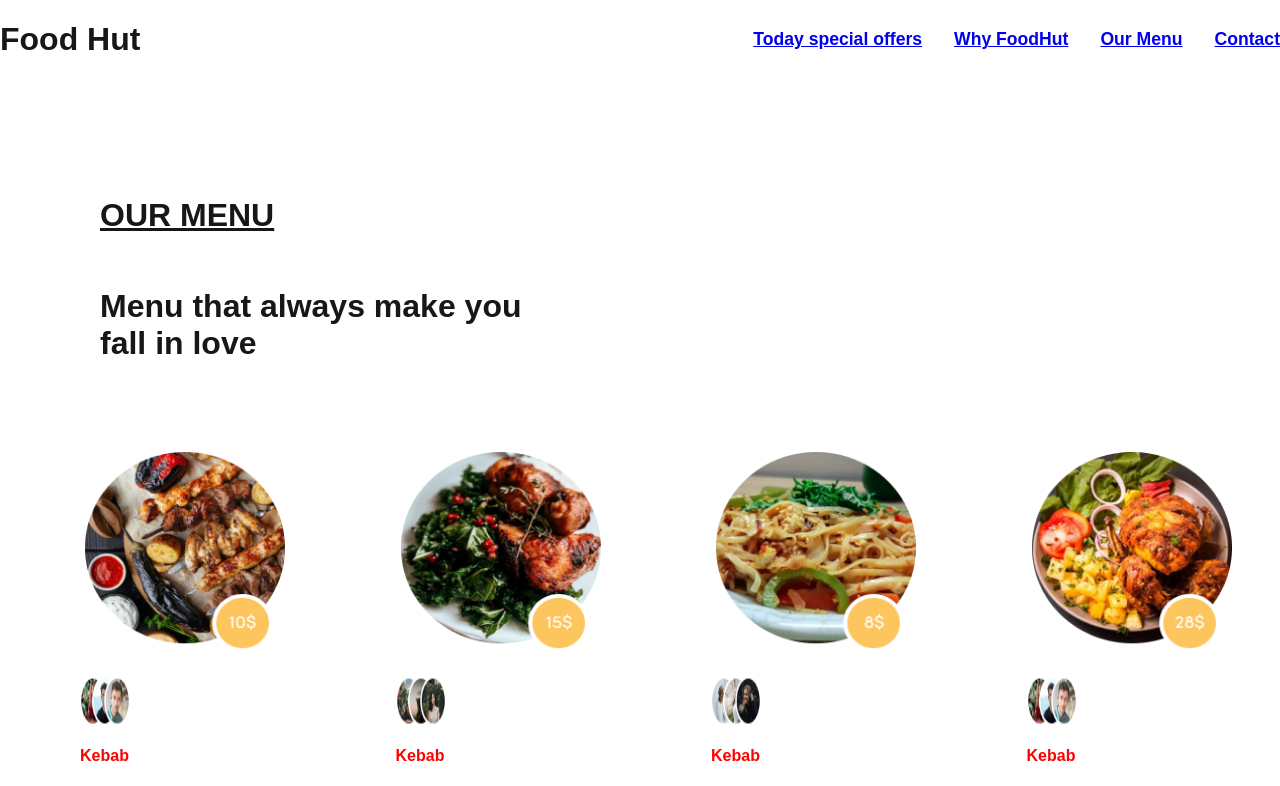
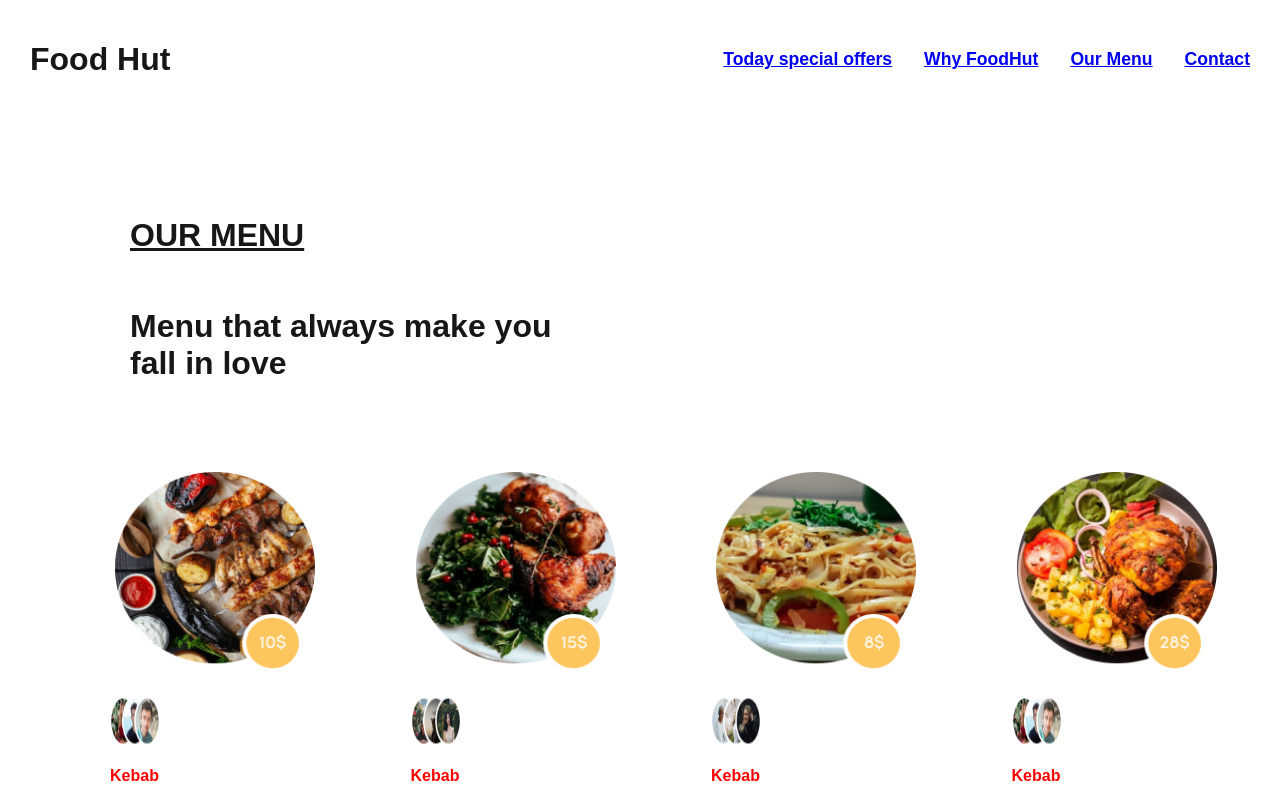
Before and after one commit to AliAkbarBrohiWebDeveloper/multi-page-website-custom-css, a Next.js app: page /Menu in a window 1280 px wide. Shown: the top 786 px of the page. Built offline with nearby package versions, Linux system fonts and the light colour scheme.

Commit message:
changes commit

```diff
--- a/src/styles/menu.css
+++ b/src/styles/menu.css
@@ -2,6 +2,7 @@
 body{
     margin: 0;
     padding: 0;
+    margin: 20px 30px;
 }
 
 
@@ -29,7 +30,7 @@ margin-top: 4rem;
 }
 .image1{
 
-    margin-left: 70px;
+    margin-left: 30px;
     margin-top: 10px;
 }
 .image2{
@@ -83,7 +84,7 @@ margin-left: 100px;
 
 .images-dev h4{
     color: red;
-    margin-left:150px;
+    margin-left:50px;
 }
 
 
@@ -103,7 +104,7 @@ gap: 1.25rem;
     margin-top: 1rem;
     justify-content: center;
     cursor: pointer;
-    margin-left: 150px;
+    margin-left: 100px;
 }
 .second-image-dev h2{
     margin-left: 4.5rem;
```
